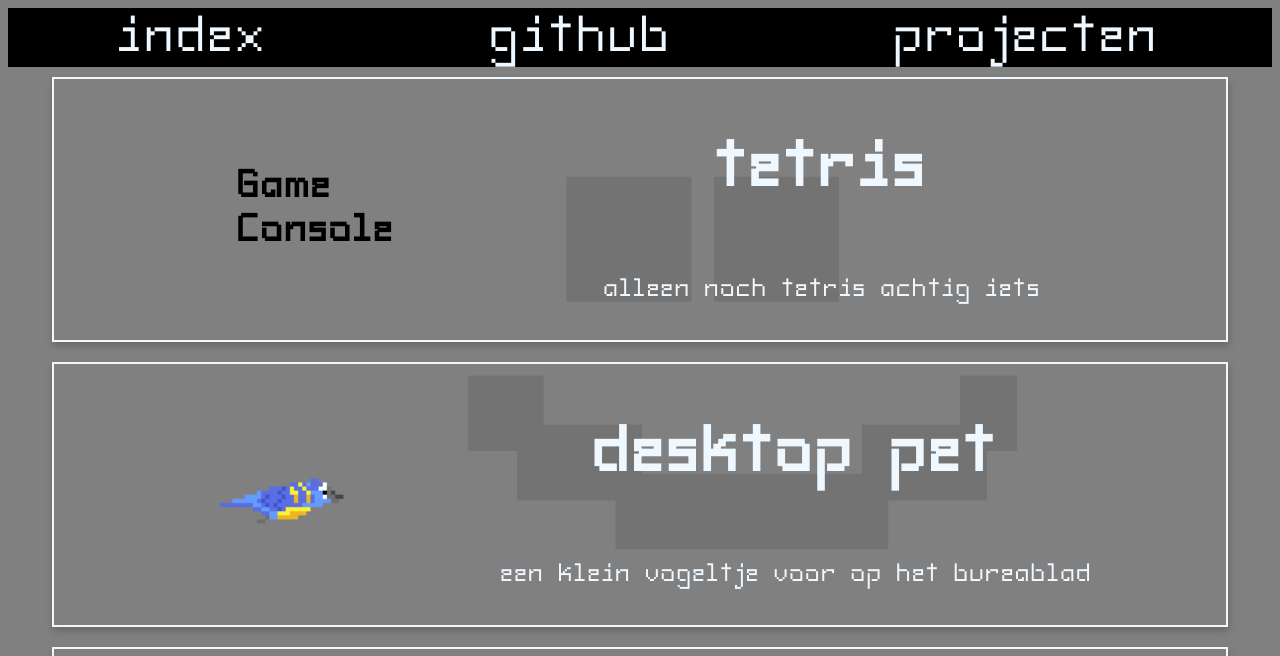
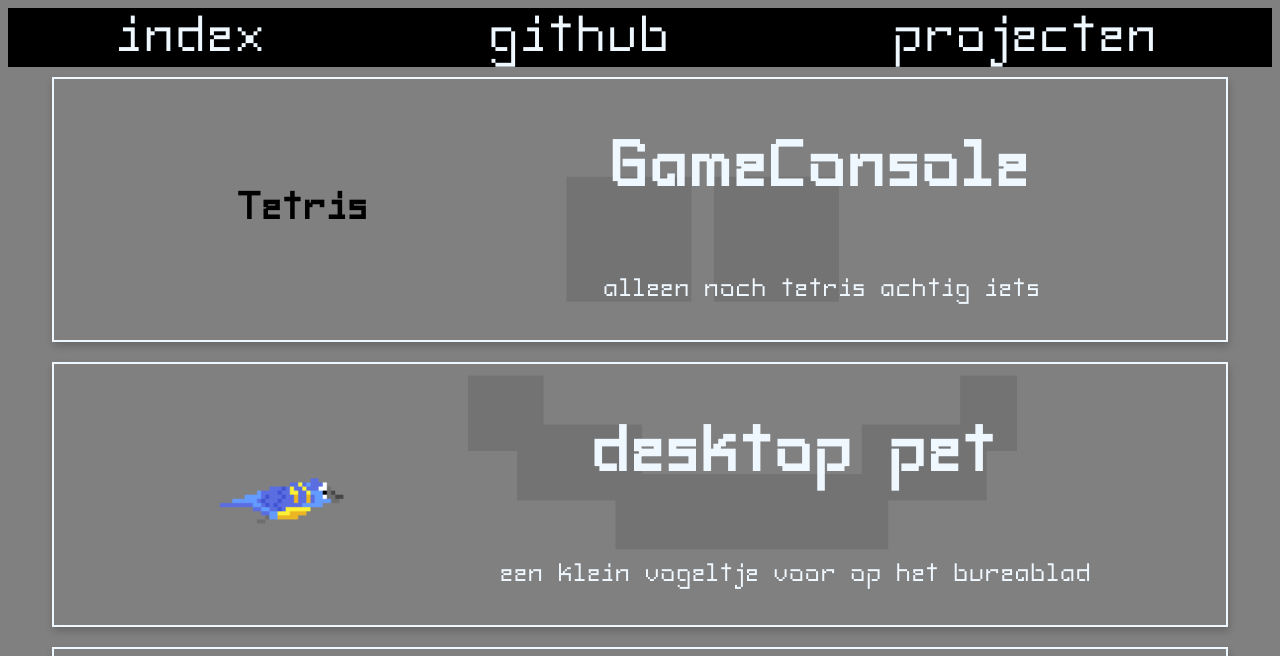
Before and after one commit to niels1020/niels1020.github.io, a website: page projects.html in a window 1280 px wide. Shown: the top 656 px of the page. Drawn offline with Linux system fonts and the light colour scheme.

Commit message:
typo projects.html

```diff
--- a/projects.html
+++ b/projects.html
@@ -16,11 +16,11 @@
 <div class="vertical">
     <div class="frame_horizontal">
         <div>
-            <h2>Game Console</h2>
+            <h2>Tetris</h2>
         </div>
         <div class="vertical">
             <h1><a
-                    href="https://github.com/niels1020/niels1020.github.io">tetris</a></h1>
+                    href="https://github.com/niels1020/niels1020.github.io">GameConsole</a></h1>
             <p>alleen noch tetris achtig iets</p>
         </div>
     </div>
```
